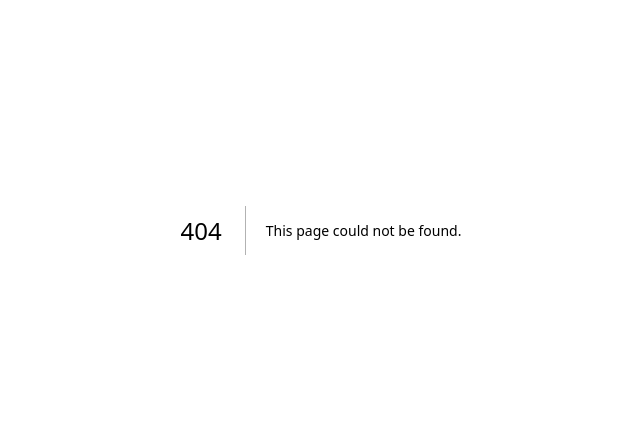
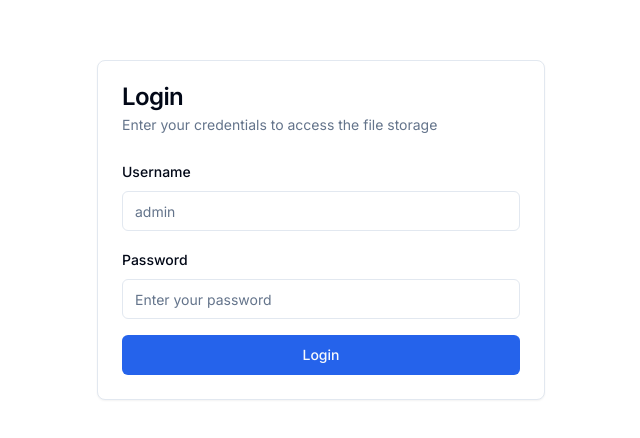
Before and after one commit to nico0695/api_storage_front, a Next.js app: page /login in a window 1280 px wide. Before the commit this address had no page. Shown: the part 170-608 px from the top of the page, without its empty margins (319-959 px from the left). Built offline with nearby package versions, Linux system fonts and the light colour scheme.

Commit message:
feat: add login auth with env credentials

```diff
--- /dev/null
+++ b/app/login/page.tsx
@@ -0,0 +1,77 @@
+"use client"
+
+import { useState } from "react"
+import { useRouter } from "next/navigation"
+import { Card, CardContent, CardDescription, CardHeader, CardTitle } from "@/components/ui/card"
+import { Input } from "@/components/ui/input"
+import { Label } from "@/components/ui/label"
+import { Button } from "@/components/ui/button"
+import { toast } from "sonner"
+import { login } from "@/lib/auth"
+
+export default function LoginPage() {
+  const router = useRouter()
+  const [username, setUsername] = useState("")
+  const [password, setPassword] = useState("")
+  const [loading, setLoading] = useState(false)
+
+  const handleSubmit = (e: React.FormEvent) => {
+    e.preventDefault()
+    setLoading(true)
+
+    const success = login(username, password)
+
+    if (success) {
+      toast.success("Login successful!")
+      router.push("/")
+    } else {
+      toast.error("Invalid credentials")
+    }
+
+    setLoading(false)
+  }
+
+  return (
+    <div className="min-h-screen flex items-center justify-center bg-background px-4">
+      <Card className="w-full max-w-md">
+        <CardHeader>
+          <CardTitle>Login</CardTitle>
+          <CardDescription>Enter your credentials to access the file storage</CardDescription>
+        </CardHeader>
+        <CardContent>
+          <form onSubmit={handleSubmit} className="space-y-4">
+            <div className="space-y-2">
+              <Label htmlFor="username">Username</Label>
+              <Input
+                id="username"
+                type="text"
+                placeholder="admin"
+                value={username}
+                onChange={(e) => setUsername(e.target.value)}
+                required
+                disabled={loading}
+              />
+            </div>
+
+            <div className="space-y-2">
+              <Label htmlFor="password">Password</Label>
+              <Input
+                id="password"
+                type="password"
+                placeholder="Enter your password"
+                value={password}
+                onChange={(e) => setPassword(e.target.value)}
+                required
+                disabled={loading}
+              />
+            </div>
+
+            <Button type="submit" className="w-full" disabled={loading}>
+              {loading ? "Logging in..." : "Login"}
+            </Button>
+          </form>
+        </CardContent>
+      </Card>
+    </div>
+  )
+}
--- a/app/page.tsx
+++ b/app/page.tsx
@@ -1,23 +1,54 @@
 "use client"
 
-import { useState } from "react"
+import { useState, useEffect } from "react"
+import { useRouter } from "next/navigation"
 import { FileUpload } from "@/components/file-upload"
 import { FileList } from "@/components/file-list"
+import { Button } from "@/components/ui/button"
+import { LogOut } from "lucide-react"
+import { isAuthenticated, logout } from "@/lib/auth"
 
 export default function Home() {
+  const router = useRouter()
   const [refreshTrigger, setRefreshTrigger] = useState(0)
+  const [mounted, setMounted] = useState(false)
+
+  useEffect(() => {
+    setMounted(true)
+    if (!isAuthenticated()) {
+      router.push("/login")
+    }
+  }, [router])
 
   const handleUploadSuccess = () => {
     setRefreshTrigger((prev) => prev + 1)
   }
 
+  const handleLogout = () => {
+    logout()
+    router.push("/login")
+  }
+
+  if (!mounted || !isAuthenticated()) {
+    return null
+  }
+
   return (
     <div className="container mx-auto py-8 px-4 max-w-6xl">
       <div className="mb-8">
-        <h1 className="text-3xl font-bold mb-2">API Storage</h1>
-        <p className="text-muted-foreground">
-          Upload and manage your files in Backblaze B2 storage
-        </p>
+        <div className="flex items-center justify-between mb-4">
+          <div>
+            <h1 className="text-3xl font-bold mb-2">API Storage</h1>
+            <p className="text-muted-foreground">
+              Upload and manage your files in Backblaze B2 storage
+            </p>
+          </div>
+
+          <Button variant="outline" size="sm" onClick={handleLogout}>
+            <LogOut className="h-4 w-4 mr-2" />
+            Logout
+          </Button>
+        </div>
       </div>
 
       <div className="space-y-8">
--- /dev/null
+++ b/lib/auth.ts
@@ -0,0 +1,21 @@
+export function login(username: string, password: string): boolean {
+  // Check credentials from environment variables
+  const validUsername = process.env.NEXT_PUBLIC_AUTH_USERNAME || "admin"
+  const validPassword = process.env.NEXT_PUBLIC_AUTH_PASSWORD || "admin123"
+
+  if (username === validUsername && password === validPassword) {
+    localStorage.setItem("authenticated", "true")
+    return true
+  }
+
+  return false
+}
+
+export function logout(): void {
+  localStorage.removeItem("authenticated")
+}
+
+export function isAuthenticated(): boolean {
+  if (typeof window === "undefined") return false
+  return localStorage.getItem("authenticated") === "true"
+}
```
